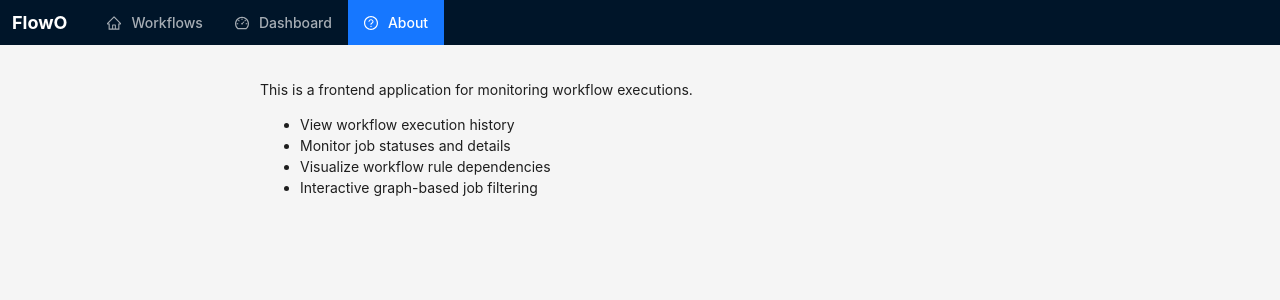
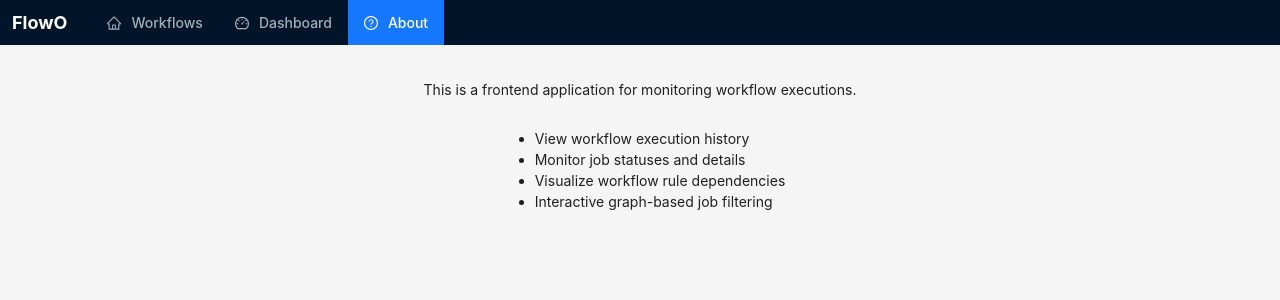
Before and after one commit to zhanghaomiao/flowo, a React (Vite) app in the folder frontend/: page /about in a window 1280 px wide. Shown: the top 300 px of the page. Built offline with nearby package versions, Linux system fonts and the light colour scheme; no server answers.

Commit message:
add build args for flowo

```diff
--- a/frontend/src/routes/about.tsx
+++ b/frontend/src/routes/about.tsx
@@ -6,7 +6,10 @@ export const Route = createFileRoute("/about")({
 
 function About() {
   return (
-    <div style={{ padding: "20px", maxWidth: "800px", margin: "0 auto" }}>
+    <div style={{
+      padding: "20px", maxWidth: "800px", margin: "0 auto",
+      display: "flex", flexDirection: "column", alignItems: "center"
+    }}>
       <p>This is a frontend application for monitoring workflow executions.</p>
       <ul>
         <li>View workflow execution history</li>
```
Also changed, not shown: 1 other file (tests, documents, lock files or other folders).
